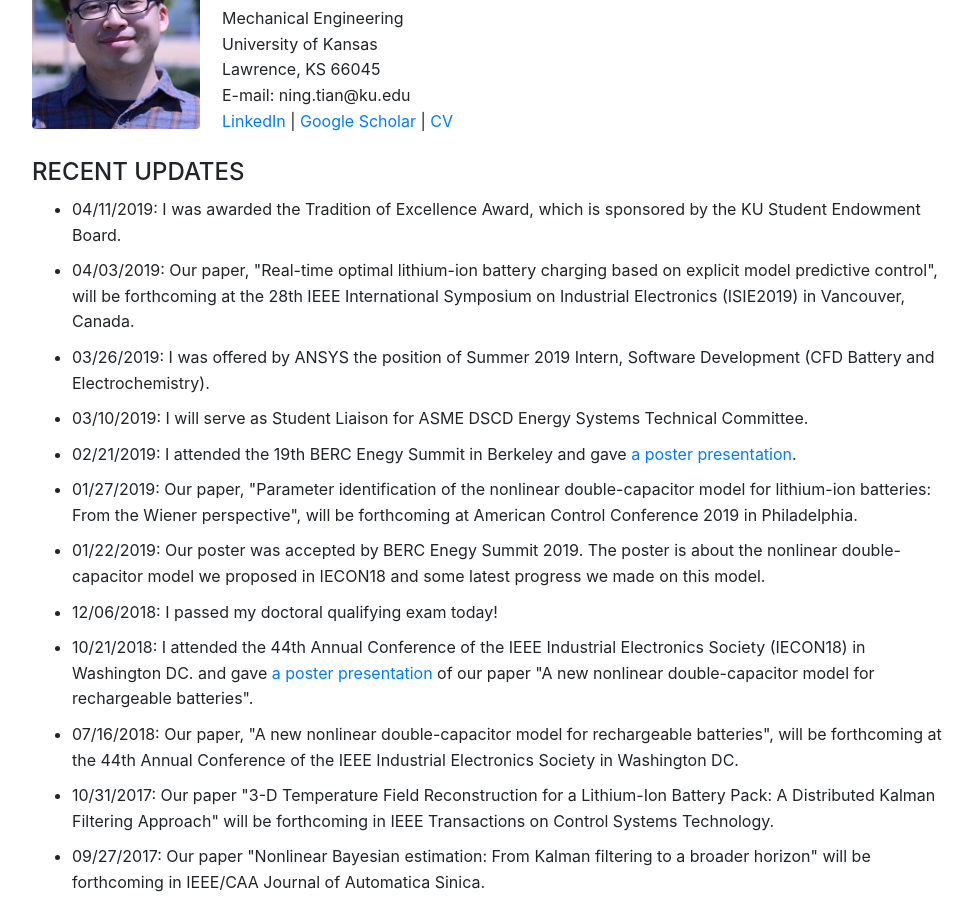
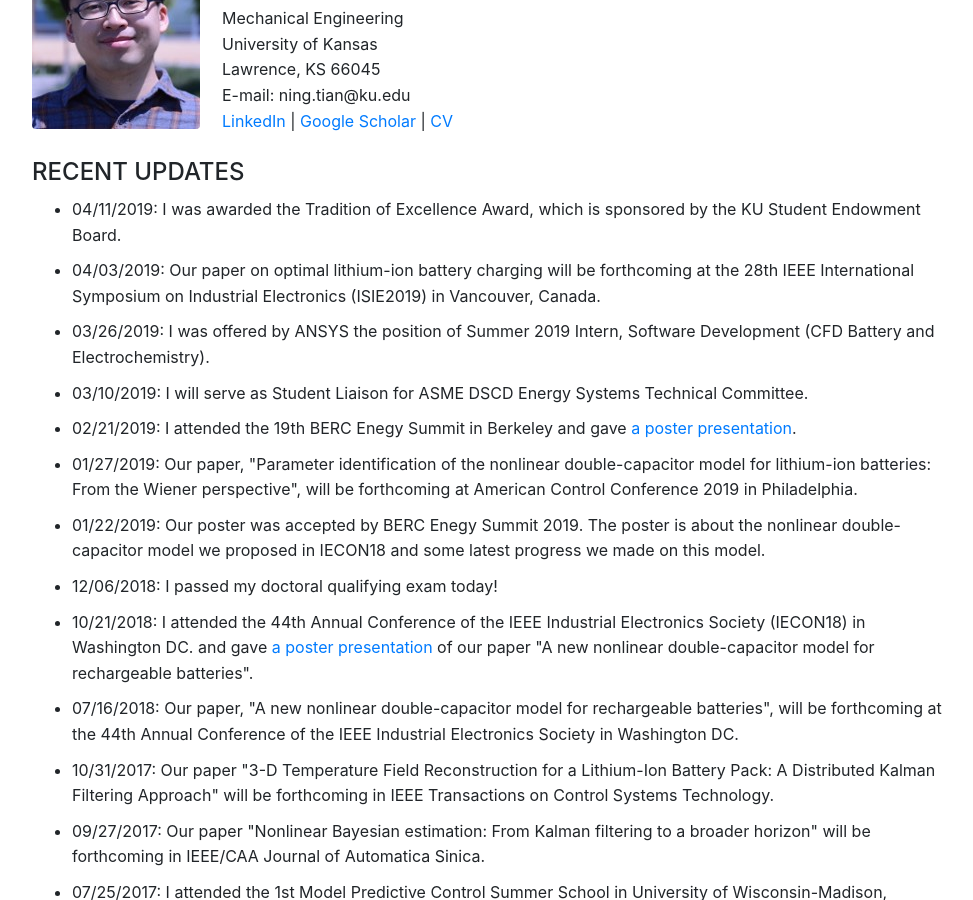
Before and after one commit to ningtian/ningtian.github.io, a Jekyll site: the page index.html, which Jekyll copies as it is, in a window 1280 px wide and 900 px high, scrolled down 393 px. Shown: the whole window, without its empty margins (148-1121 px from the left). Built offline with Jekyll 4.4.1, drawn with Linux system fonts in a browser that asks for light colours.

Commit message:
Update index.html

```diff
--- a/index.html
+++ b/index.html
@@ -98,7 +98,7 @@
 
 	<li>04/11/2019: I was awarded the Tradition of Excellence Award, which is sponsored by the KU Student Endowment Board. </li>
 
-	<li>04/03/2019: Our paper, "Real-time optimal lithium-ion battery charging based on explicit model predictive control", will be forthcoming at the 28th IEEE
+	<li>04/03/2019: Our paper on optimal lithium-ion battery charging will be forthcoming at the 28th IEEE
 		International Symposium on Industrial Electronics (ISIE2019) in Vancouver, Canada. </li>
 
 	<li>03/26/2019: I was offered by ANSYS the position of Summer 2019 Intern, Software Development
```
